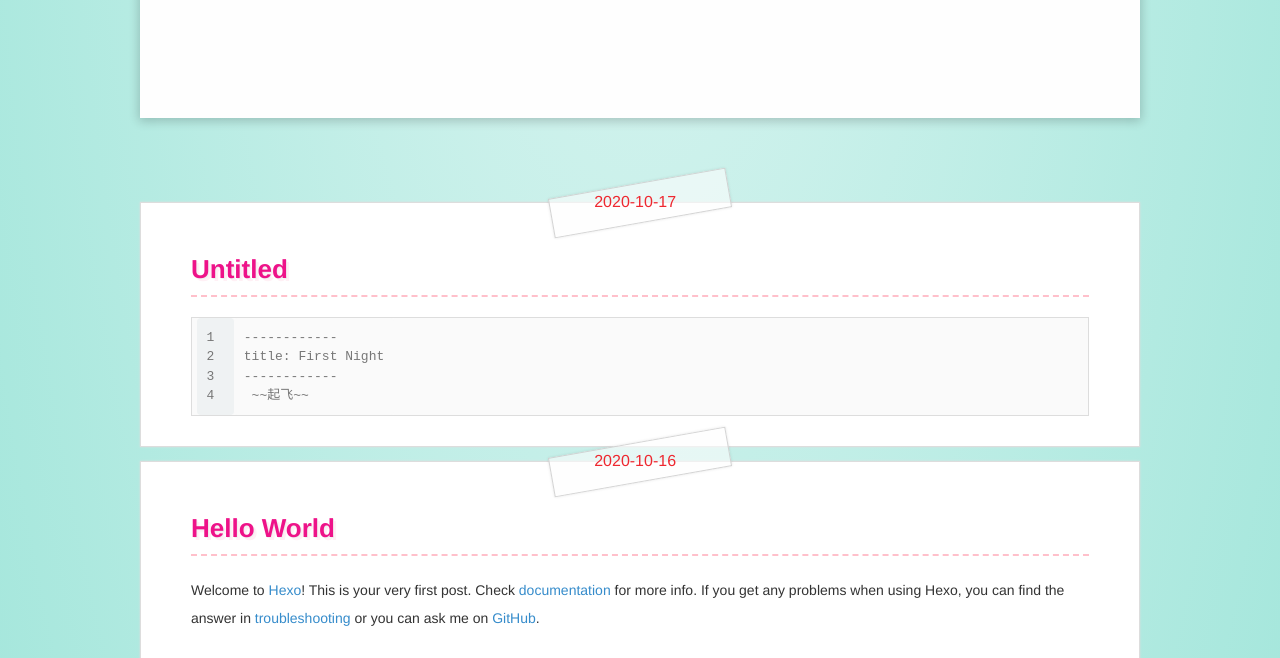
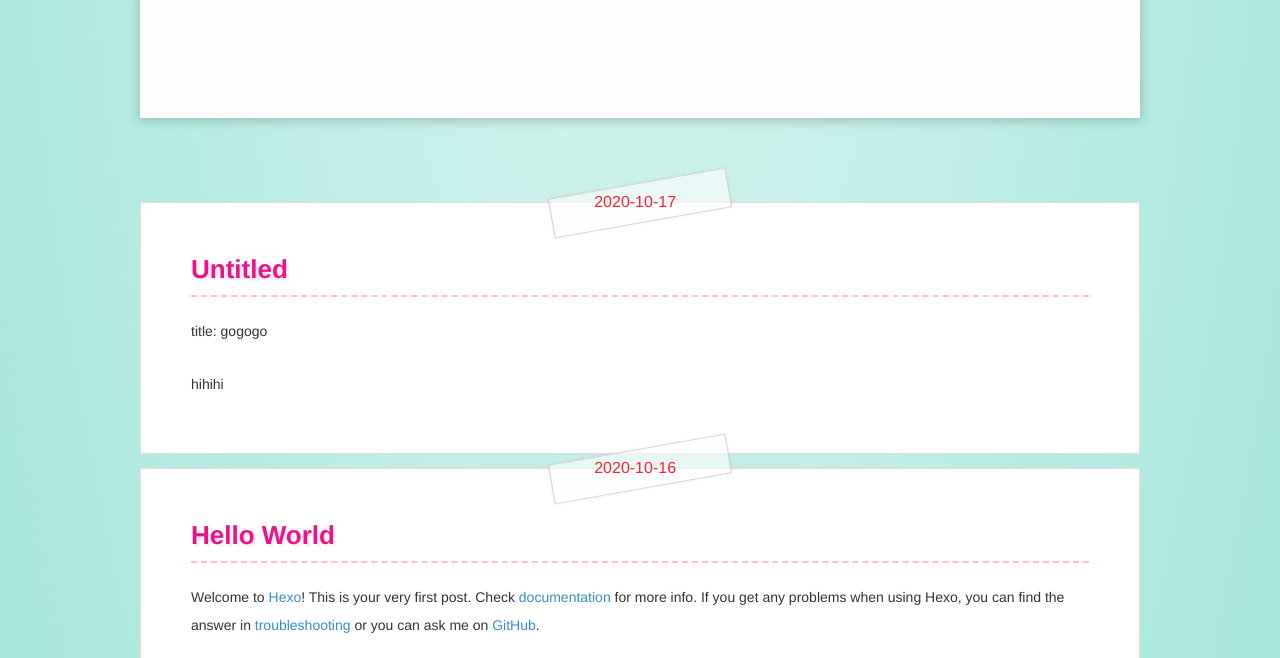
Before and after one commit to DancingLoki/DancingLoki.github.io, a plain HTML site: page index.html in a window 1280 px wide. Shown: the part 442-1100 px from the top of the page. Drawn offline with Linux system fonts and the light colour scheme.

Commit message:
Site updated: 2020-10-17 16:32:31

```diff
--- a/index.html
+++ b/index.html
@@ -137,7 +137,9 @@
 
 
 
-        <figure class="highlight plain"><table><tr><td class="gutter"><pre><span class="line">1</span><br><span class="line">2</span><br><span class="line">3</span><br><span class="line">4</span><br></pre></td><td class="code"><pre><span class="line">------------</span><br><span class="line">title: First Night</span><br><span class="line">------------</span><br><span class="line"> ~~起飞~~</span><br></pre></td></tr></table></figure>
+        <p>title: gogogo</p>
+<p>hihihi</p>
+
 
       </div>
     </article>
```
